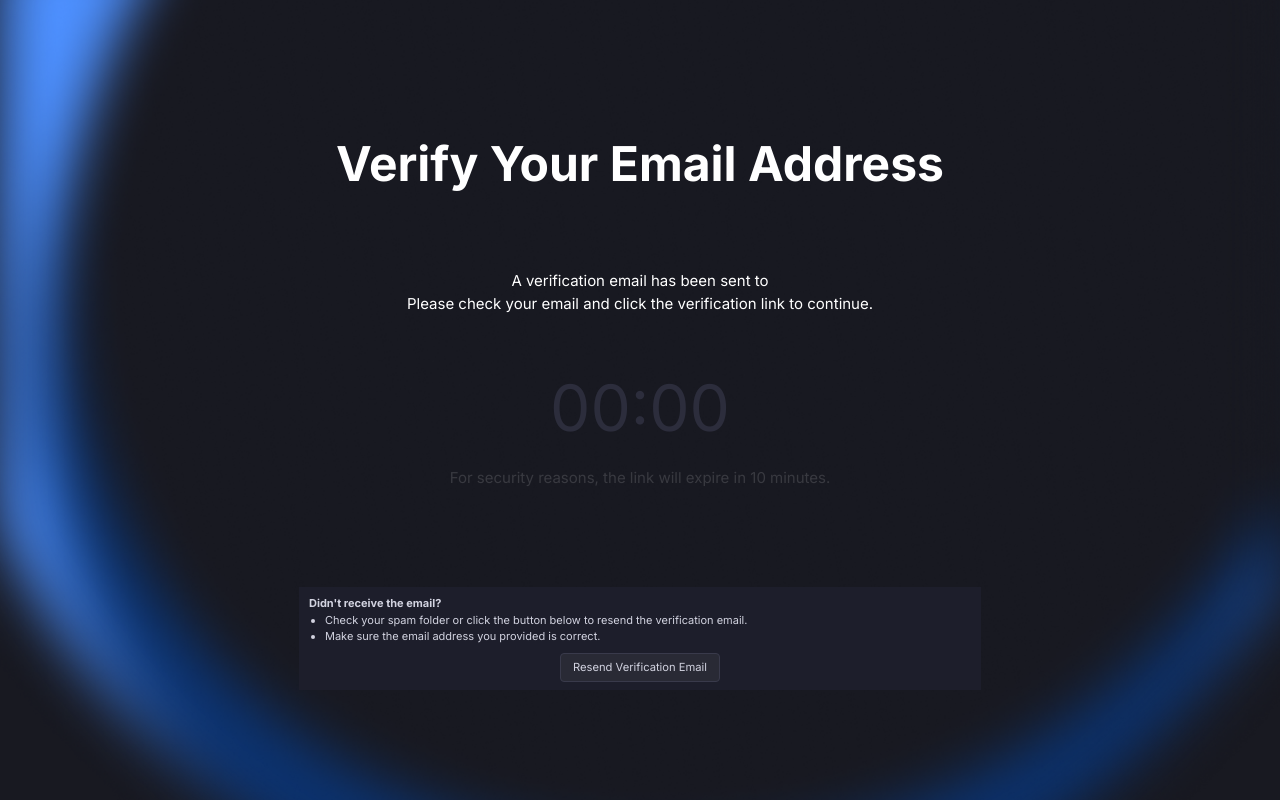
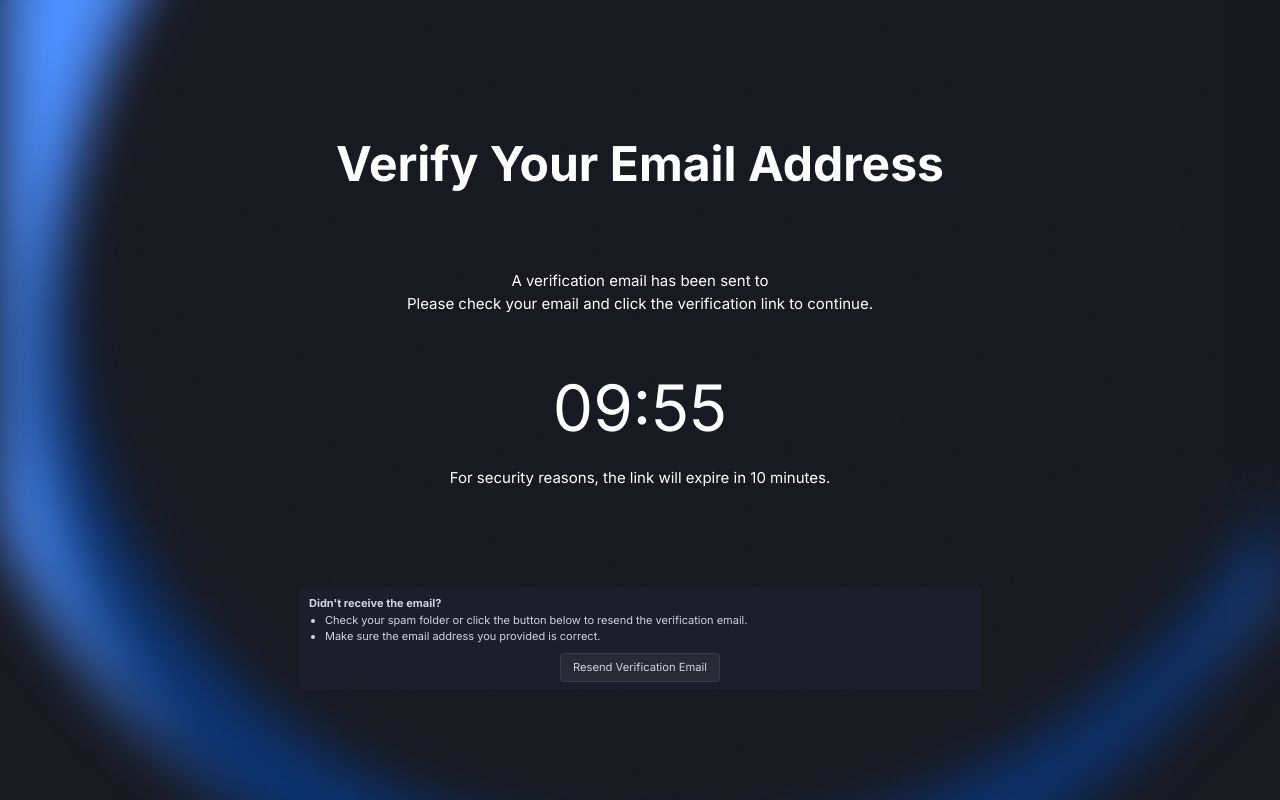
Before and after one commit to douji-hub/Stamind, a Next.js app: page /auth/verifyEmail in a window 1280 px wide. Built offline with nearby package versions, Linux system fonts and the light colour scheme.

Commit message:
fix: back to 10 mins

```diff
--- a/app/auth/verifyEmail/page.tsx
+++ b/app/auth/verifyEmail/page.tsx
@@ -40,7 +40,7 @@ const Page = () => {
         <br /> Please check your email and click the verification link to
         continue.
       </div>
-      <Timer key={timerKey} initialTime={5} onTimeout={handleTimeout} />
+      <Timer key={timerKey} initialTime={600} onTimeout={handleTimeout} />
       <div className="flex flex-col justify-start mt-[5rem] w-[42.625rem] bg-stamind-specific-command-bar-bg">
         <div className="px-[0.625rem] py-[0.5rem] text-stamind-white-200 text-[0.6875rem]">
           <span className="font-bold">Didn't receive the email?</span>
```
